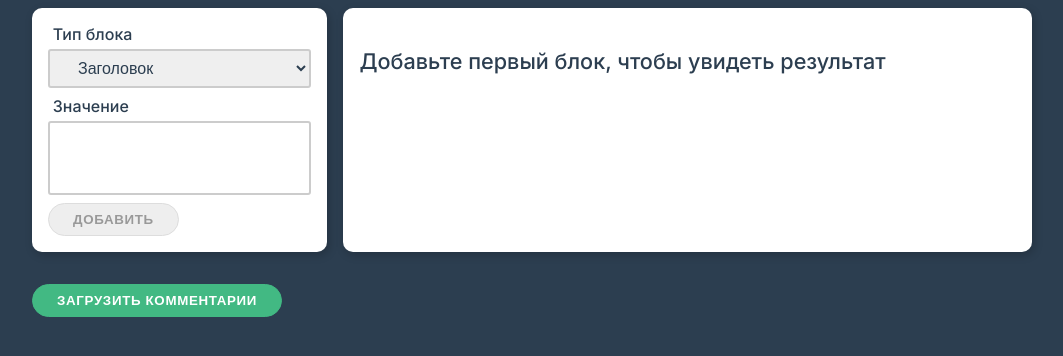
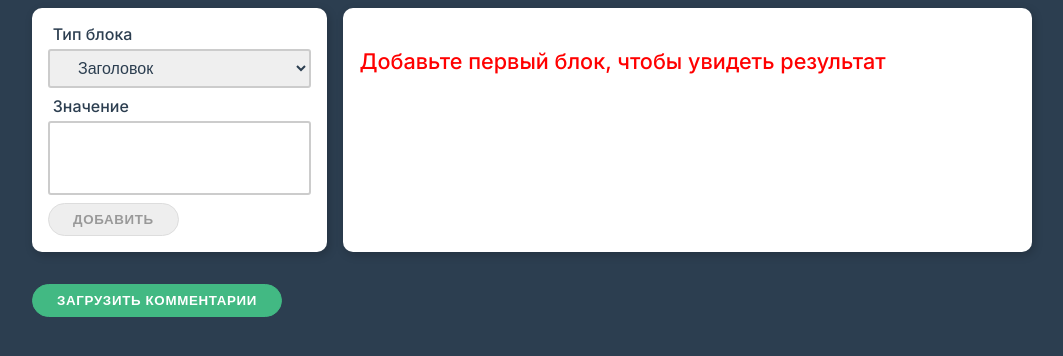
Before and after one commit to Dedal378/02-diploma, a Vue app: page / in a window 1280 px wide. Shown: the top 356 px of the page, without its empty margins (108-1171 px from the left). Built offline with nearby package versions, Linux system fonts and the light colour scheme.

Commit message:
edit to npm run build

```diff
--- a/src/components/AppUserDataView.vue
+++ b/src/components/AppUserDataView.vue
@@ -29,5 +29,7 @@ export default {
 </script>
 
 <style scoped>
-
+h3 {
+  color: #f00;
+}
 </style>
```
